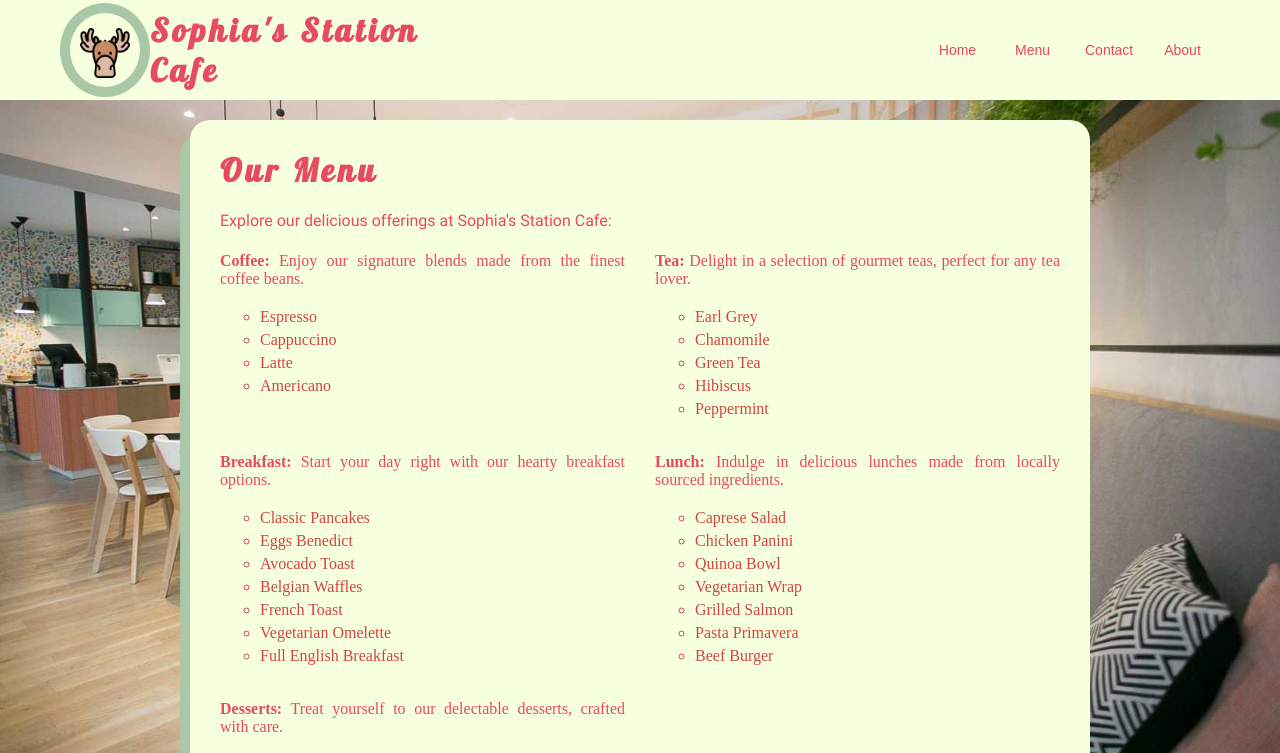
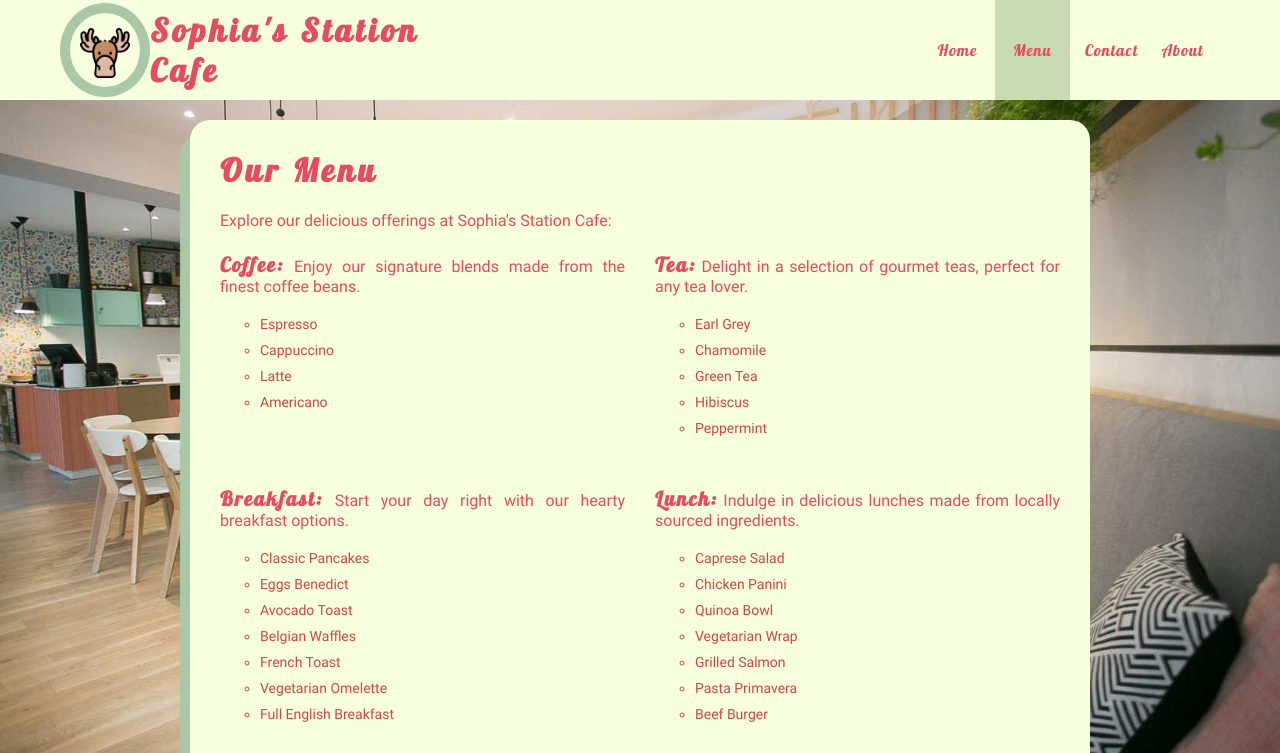
Before and after one commit to karldreta/RestaurantPage-OdinProject, a website built with webpack: page src/index.html in a window 1280 px wide. Both pictures are taken after a click on the button "Menu". Shown: the top 753 px of the page. Built offline with nearby package versions, Linux system fonts and the light colour scheme.

Commit message:
Refactor: Letters, Fonts, Add button toggle state

```diff
--- a/src/about.js
+++ b/src/about.js
@@ -1,5 +1,13 @@
 export default function renderAbout() {
     const main = document.querySelector('#content');
+    // Button Background toggle
+    const buttons = document.querySelectorAll('button');
+    buttons.forEach(button => {
+        button.classList.remove('toggled');
+    });
+    const Btn = document.querySelector('#about');
+    Btn.classList.add('toggled');
+
     main.innerHTML = '';
     main.className = ''; // Remove all existing classes
     main.classList.add('about');
--- a/src/contact.js
+++ b/src/contact.js
@@ -1,5 +1,13 @@
 export default function renderContact() {
     const main = document.querySelector('#content');
+    // Button Background toggle
+    const buttons = document.querySelectorAll('button');
+    buttons.forEach(button => {
+        button.classList.remove('toggled');
+    });
+    const Btn = document.querySelector('#contact');
+    Btn.classList.add('toggled');
+
     main.innerHTML = '';
     main.className = ''; // Remove all existing classes
     main.classList.add('contact');
--- a/src/home.js
+++ b/src/home.js
@@ -1,5 +1,13 @@
 export default function renderHome() {
     const main = document.querySelector('#content');
+    // Button Background toggle
+    const buttons = document.querySelectorAll('button');
+    buttons.forEach(button => {
+        button.classList.remove('toggled');
+    });
+    const Btn = document.querySelector('#home');
+    Btn.classList.add('toggled');
+
     main.innerHTML = '';
     main.className = ''; // Remove all existing classes
     main.classList.add('home');
--- a/src/menu.js
+++ b/src/menu.js
@@ -1,5 +1,12 @@
 export default function renderMenu() {
     const main = document.querySelector('#content');
+    const buttons = document.querySelectorAll('button');
+    buttons.forEach(button => {
+        button.classList.remove('toggled');
+    });
+    const Btn = document.querySelector('#menu');
+    Btn.classList.add('toggled');
+
     main.innerHTML = '';
     main.className = '';
     main.classList.add('menu');
--- a/src/style.css
+++ b/src/style.css
@@ -40,6 +40,7 @@ body {
     background-repeat: no-repeat;
     background-attachment: fixed;
     overflow-x: hidden; /* We'll have to use x since the axis has been reversed by body's flex direction*/
+    font-family: 'Roboto';
 }
 
 h1 {
@@ -62,6 +63,10 @@ p {
     padding: 0;
     font-size: 16px;
     line-height: 22px;
+}
+
+li {
+    margin-bottom: 10px;
 }
 
 #header {
@@ -113,10 +118,12 @@ p {
     border: none;
     color: var(--text-color);
     background-color: transparent;
-    font-size: 14px;
+    font-size: 16px;
+    letter-spacing: 1px;
     height: 100%;
     width: 75px;
     text-align: center;
+    font-family: 'Lobster';
 }
 
 #navPanel > button:hover {
@@ -126,6 +133,10 @@ p {
 
 #navPanel > button:active {
     opacity: .5;
+}
+
+#navPanel > button.toggled {
+    background-color: var(--background-color);
 }
 
 #content {
@@ -146,6 +157,15 @@ p {
     height: auto;
     align-self: flex-start;
     margin-left: 50px;
+}
+
+#content.home p::first-letter {
+    font-family: 'Lobster';
+    font-size: 35px;
+}
+
+#content.home p:last-child {
+    margin-bottom: 0;
 }
 
 #content.menu {
@@ -169,8 +189,7 @@ p {
 }
 
 #content.menu .menu-category ul > li {
-    /* border: 1px solid red; */
-    margin-bottom: 5px;
+    font-size: 14px;
 }
 
 #content.contact {
@@ -182,6 +201,12 @@ p {
 
 #content.about {
     width: 700px;
+}
+
+strong {
+    font-family: 'Lobster';
+    letter-spacing: 2px;
+    font-size: 20px;
 }
 
 #footer {
```
Also changed, not shown: dist/main.js.
